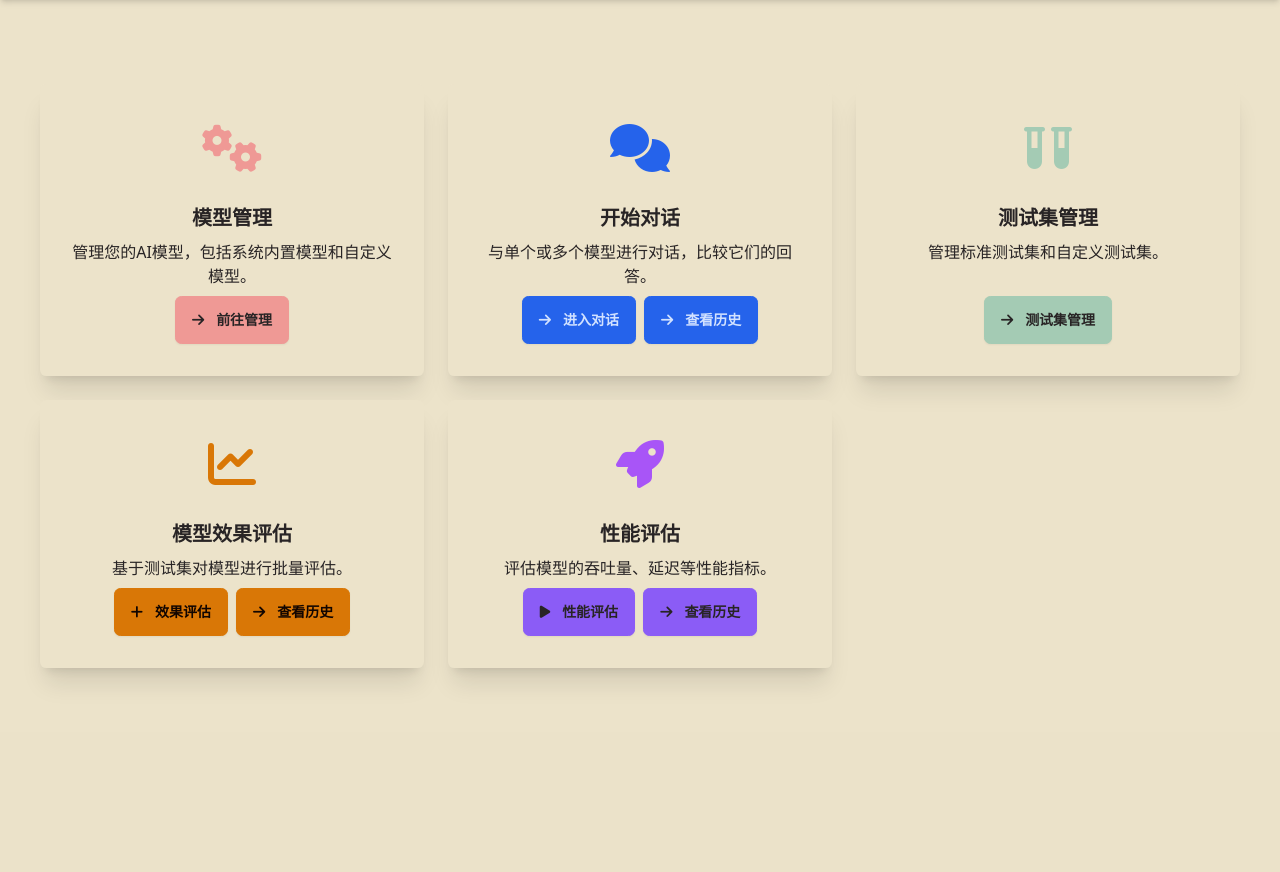
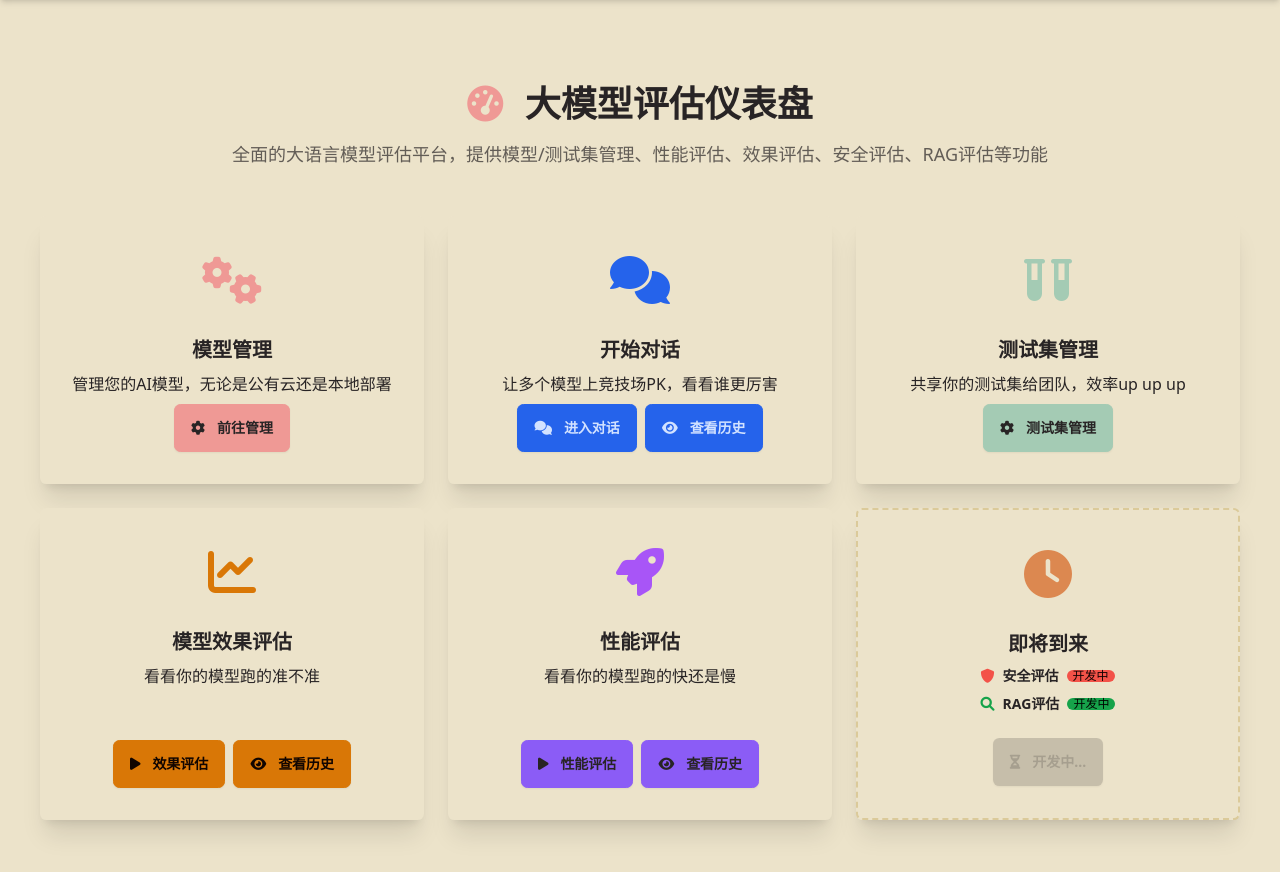
Before and after one commit to justplus/llm-eval, a Flask app: page /dashboard in a window 1280 px wide. Shown: the part 68-940 px from the top of the page. Before the commit the page ends 749 px from the top, so only its background shows below. Run offline with Flask 3, Linux system fonts and the light colour scheme; the visitor is signed in with stand-in values (Sample User, id 1); some libraries are stand-ins or nearby versions.

Commit message:
fix: 修复了些bug

```diff
--- a/app/forms.py
+++ b/app/forms.py
@@ -31,7 +31,7 @@ class AIModelForm(FlaskForm):
 class CustomDatasetForm(FlaskForm):
     name = StringField('数据集名称', validators=[DataRequired(), Length(max=200)])
     description = TextAreaField('描述', validators=[Optional(), Length(max=5000)])
-    categories = SelectMultipleField('测评方向',
+    categories = SelectMultipleField('评估方法',
                                    validators=[Optional()],
                                    widget=ListWidget(prefix_label=False),
                                    option_widget=CheckboxInput())
--- a/app/templates/dashboard.html
+++ b/app/templates/dashboard.html
@@ -4,7 +4,18 @@
 
 {% block content %}
 <div class="container mx-auto px-4 py-8">
-    <div class="grid grid-cols-1 md:grid-cols-2 lg:grid-cols-3 gap-6">
+    <!-- 页面标题和描述 -->
+    <div class="text-center mb-12">
+        <h1 class="text-4xl font-bold mb-4">
+            <i class="fas fa-tachometer-alt mr-3 text-primary"></i>
+            大模型评估仪表盘
+        </h1>
+        <p class="text-lg text-base-content/70">
+            全面的大语言模型评估平台，提供模型/测试集管理、性能评估、效果评估、安全评估、RAG评估等功能
+        </p>
+    </div>
+
+    <div class="grid grid-cols-1 md:grid-cols-2 xl:grid-cols-3 gap-6">
         <!-- 模型管理卡片 -->
         <div class="card bg-base-100 shadow-xl hover:shadow-2xl transition-shadow">
             <figure class="px-10 pt-10">
@@ -12,9 +23,9 @@
             </figure>
             <div class="card-body items-center text-center">
                 <h2 class="card-title">模型管理</h2>
-                <p>管理您的AI模型，包括系统内置模型和自定义模型。</p>
+                <p>管理您的AI模型，无论是公有云还是本地部署</p>
                 <div class="card-actions">
-                    <a href="{{ url_for('models.list_models') }}" class="btn btn-primary"><i class="fas fa-arrow-right mr-1"></i> 前往管理</a>
+                    <a href="{{ url_for('models.list_models') }}" class="btn btn-primary"><i class="fas fa-cog mr-1"></i> 前往管理</a>
                     {# Placeholder: {{ url_for('models_bp.list_models') }} #}
                 </div>
             </div>
@@ -27,10 +38,10 @@
             </figure>
             <div class="card-body items-center text-center">
                 <h2 class="card-title">开始对话</h2>
-                <p>与单个或多个模型进行对话，比较它们的回答。</p>
+                <p>让多个模型上竞技场PK，看看谁更厉害</p>
                 <div class="card-actions">
-                    <a href="{{ url_for('chat.new_chat_session') }}" class="btn btn-info"><i class="fas fa-arrow-right mr-1"></i> 进入对话</a>
-                    <a href="{{ url_for('chat.chat_history_list') }}" class="btn btn-info"><i class="fas fa-arrow-right mr-1"></i> 查看历史</a>
+                    <a href="{{ url_for('chat.new_chat_session') }}" class="btn btn-info"><i class="fas fa-comments mr-1"></i> 进入对话</a>
+                    <a href="{{ url_for('chat.chat_history_list') }}" class="btn btn-info"><i class="fas fa-eye mr-1"></i> 查看历史</a>
                 </div>
             </div>
         </div>
@@ -42,9 +53,9 @@
             </figure>
             <div class="card-body items-center text-center">
                 <h2 class="card-title">测试集管理</h2>
-                <p>管理标准测试集和自定义测试集。</p>
+                <p>共享你的测试集给团队，效率up up up</p>
                 <div class="card-actions">
-                     <a href="{{ url_for('datasets.system_datasets_list') }}" class="btn btn-secondary"><i class="fas fa-arrow-right mr-1"></i> 测试集管理</a>
+                     <a href="{{ url_for('datasets.system_datasets_list') }}" class="btn btn-secondary"><i class="fas fa-cog mr-1"></i> 测试集管理</a>
                 </div>
             </div>
         </div>
@@ -56,10 +67,10 @@
             </figure>
             <div class="card-body items-center text-center">
                 <h2 class="card-title">模型效果评估</h2>
-                <p>基于测试集对模型进行批量评估。</p>
+                <p>看看你的模型跑的准不准</p>
                 <div class="card-actions">
-                    <a href="{{ url_for('evaluations.create_evaluation') }}" class="btn btn-warning"><i class="fas fa-plus mr-1"></i> 效果评估</a>
-                    <a href="{{ url_for('evaluations.evaluations_list') }}" class="btn btn-warning"><i class="fas fa-arrow-right mr-1"></i>
+                    <a href="{{ url_for('evaluations.create_evaluation') }}" class="btn btn-warning"><i class="fas fa-play mr-1"></i> 效果评估</a>
+                    <a href="{{ url_for('evaluations.evaluations_list') }}" class="btn btn-warning"><i class="fas fa-eye mr-1"></i>
                         查看历史</a>
                 </div>
             </div>
@@ -72,10 +83,43 @@
             </figure>
             <div class="card-body items-center text-center">
                 <h2 class="card-title">性能评估</h2>
-                <p>评估模型的吞吐量、延迟等性能指标。</p>
+                <p>看看你的模型跑的快还是慢</p>
                 <div class="card-actions">
                     <a href="{{ url_for('perf_eval.create') }}" class="btn btn-primary" style="background-color: #8B5CF6; border-color: #8B5CF6;"><i class="fas fa-play mr-1"></i> 性能评估</a>
-                    <a href="{{ url_for('perf_eval.history') }}" class="btn btn-primary" style="background-color: #8B5CF6; border-color: #8B5CF6;"><i class="fas fa-arrow-right mr-1"></i> 查看历史</a>
+                    <a href="{{ url_for('perf_eval.history') }}" class="btn btn-primary" style="background-color: #8B5CF6; border-color: #8B5CF6;"><i class="fas fa-eye mr-1"></i> 查看历史</a>
+                </div>
+            </div>
+        </div>
+
+        <!-- 即将到来功能卡片 -->
+        <div class="card bg-base-100 shadow-xl hover:shadow-2xl transition-shadow border-2 border-dashed border-base-300">
+            <figure class="px-10 pt-10">
+                <i class="fas fa-clock text-5xl text-accent"></i>
+            </figure>
+            <div class="card-body items-center text-center">
+                <h2 class="card-title flex items-center gap-2">
+                    即将到来
+                </h2>
+
+                <!-- 功能预告 -->
+                <div class="space-y-2 mb-4">
+                    <div class="flex items-center gap-2 text-sm">
+                        <i class="fas fa-shield-alt text-error"></i>
+                        <span class="font-semibold">安全评估</span>
+                        <div class="badge badge-error badge-xs">开发中</div>
+                    </div>
+
+                    <div class="flex items-center gap-2 text-sm mt-3">
+                        <i class="fas fa-search text-success"></i>
+                        <span class="font-semibold">RAG评估</span>
+                        <div class="badge badge-success badge-xs">开发中</div>
+                    </div>
+                </div>
+
+                <div class="card-actions">
+                    <button class="btn btn-accent btn-disabled" disabled>
+                        <i class="fas fa-hourglass-half mr-1"></i> 开发中...
+                    </button>
                 </div>
             </div>
         </div>
--- a/app/templates/datasets/system_datasets.html
+++ b/app/templates/datasets/system_datasets.html
@@ -48,7 +48,7 @@
 <div class="container mx-auto px-4 py-8">
     <div class="mb-8">
         <div class="flex justify-between items-center mb-4">
-            <h1 class="text-3xl font-bold">评测数据集</h1>
+            <h1 class="text-3xl font-bold">评估数据集</h1>
             <div class="flex gap-2">
                 <div class="form-control">
                     <label class="cursor-pointer label gap-2">
@@ -80,7 +80,7 @@
             <!-- 搜索框区域 -->
             <div class="search-container form-control">
                 <div class="input-group input-group-sm items-center">
-                    <input type="text" placeholder="搜索评测集…" class="input input-bordered input-sm w-full" />
+                    <input type="text" placeholder="搜索评估数据集…" class="input input-bordered input-sm w-full" />
                 </div>
             </div>
         </div>
```
Also changed, not shown: app/templates/_form_helpers.html (+6 -2 lines).
